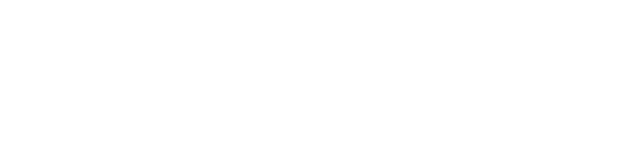
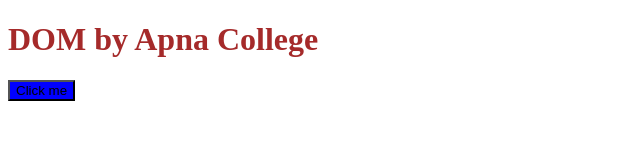
Before and after one commit to ranjeet-7773/JSfirstRepo, a plain HTML site: page index.html in a window 1280 px wide. Shown: the whole page, without its empty margins (0-640 px from the left). Drawn offline with Linux system fonts and the light colour scheme.

Commit message:
new files

```diff
--- a/index.html
+++ b/index.html
@@ -4,9 +4,12 @@
     <meta charset="UTF-8">
     <meta name="viewport" content="width=device-width, initial-scale=1.0">
     <title>Document</title>
+    <link rel="stylesheet" href="style.css"/>
 </head>
 <body>
-    <script src="function2.js"></script>
+    <h1 class="heading">DOM by Apna College</h1>
+    <button class="heaading">Click me</button>
+    <script src="script.js"></script>
 </body>
 
 </html>
--- /dev/null
+++ b/script.js
@@ -0,0 +1,3 @@
+let heading=document.getElementsByClassName("heading");
+console.dir(heading);
+console.log(heading);
--- /dev/null
+++ b/style.css
@@ -0,0 +1,6 @@
+.heading{
+    color: brown;
+}
+button{
+     background-color: blue;
+}
```
